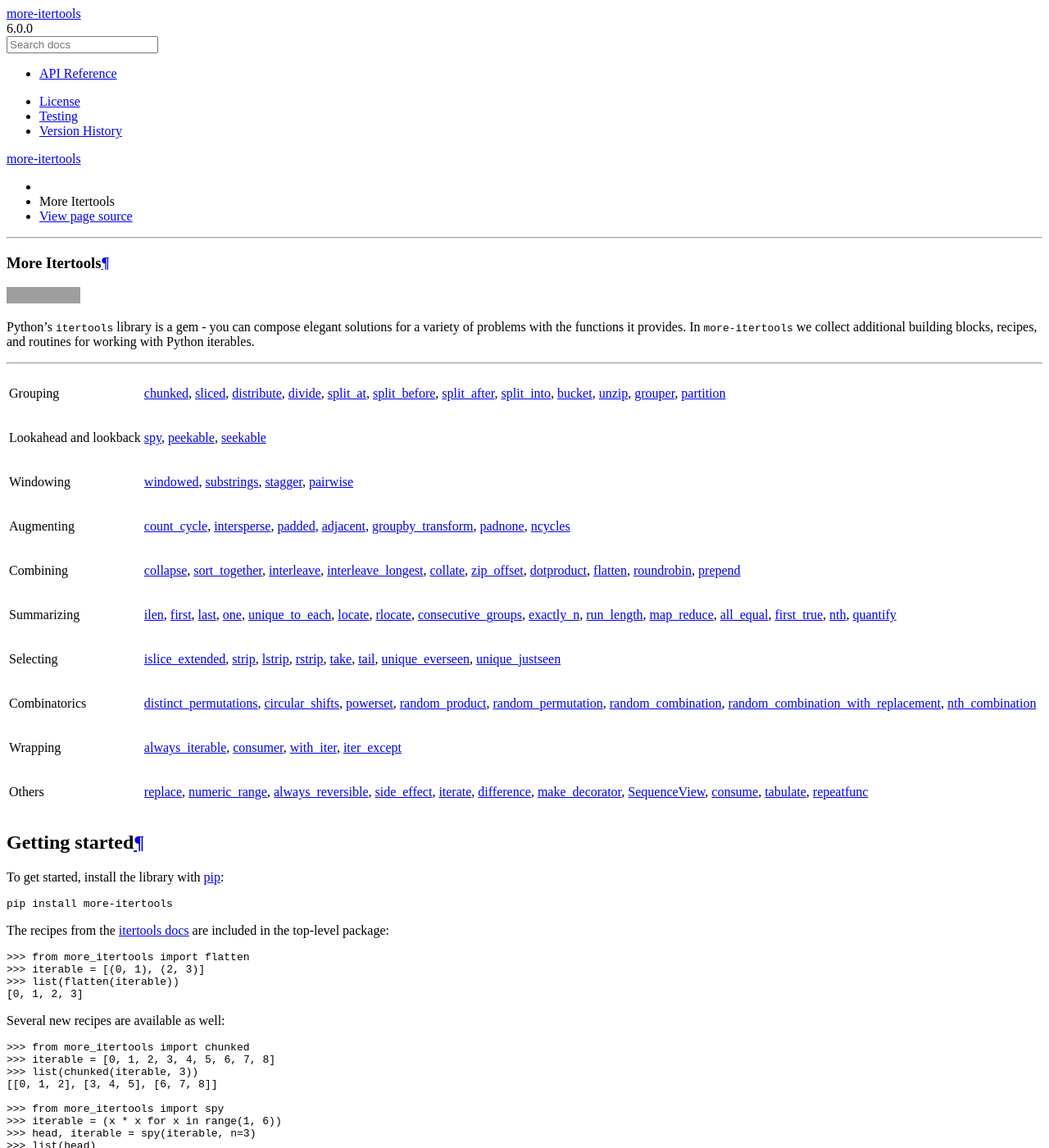
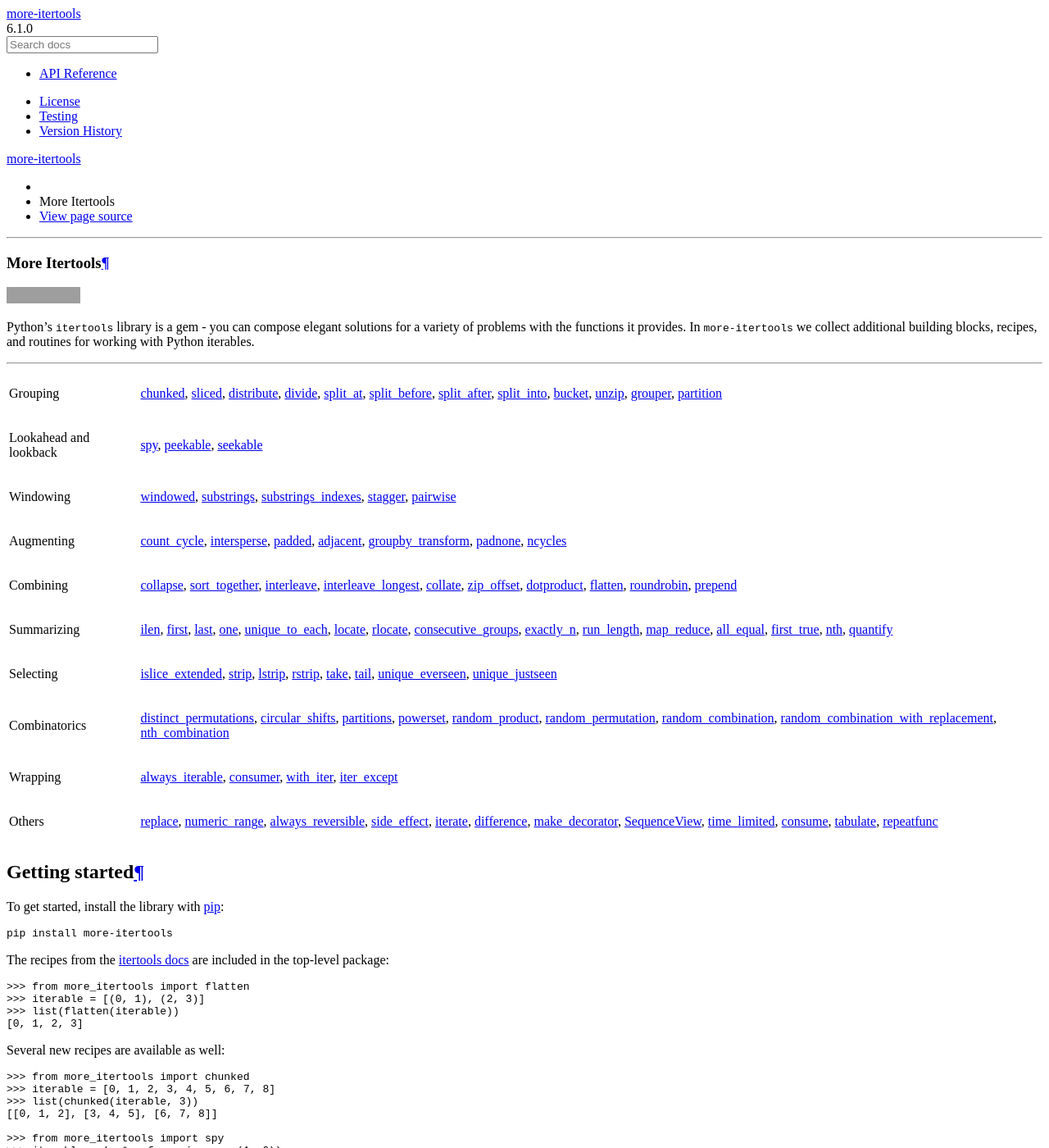
Before and after one commit to more-itertools/more-itertools, a Sphinx documentation site: the page built from docs/index.rst, in a window 1280 px wide and 1400 px high. Shown: the whole window at 82% size. Built offline with Sphinx 7.4.7 and the Read the Docs theme 2.0.0, drawn with Linux system fonts in a browser that asks for light colours; grey boxes are pictures that could not be loaded.

Commit message:
Updates for 6.1.0

```diff
--- a/README.rst
+++ b/README.rst
@@ -32,6 +32,7 @@
 +------------------------+----------------------------------------------------------------------------------------------------------------------------------------------------------------------------------------------------------------------+
 | Windowing              | `windowed <https://more-itertools.readthedocs.io/en/stable/api.html#more_itertools.windowed>`_,                                                                                                                      |
 |                        | `substrings <https://more-itertools.readthedocs.io/en/stable/api.html#more_itertools.substrings>`_,                                                                                                                  |
+|                        | `substrings_indexes <https://more-itertools.readthedocs.io/en/stable/api.html#more_itertools.substrings_indexes>`_,                                                                                                  |
 |                        | `stagger <https://more-itertools.readthedocs.io/en/stable/api.html#more_itertools.stagger>`_,                                                                                                                        |
 |                        | `pairwise <https://more-itertools.readthedocs.io/en/stable/api.html#more_itertools.pairwise>`_                                                                                                                       |
 +------------------------+----------------------------------------------------------------------------------------------------------------------------------------------------------------------------------------------------------------------+
@@ -81,6 +82,7 @@
 +------------------------+----------------------------------------------------------------------------------------------------------------------------------------------------------------------------------------------------------------------+
 | Combinatorics          | `distinct_permutations <https://more-itertools.readthedocs.io/en/stable/api.html#more_itertools.distinct_permutations>`_,                                                                                            |
 |                        | `circular_shifts <https://more-itertools.readthedocs.io/en/stable/api.html#more_itertools.circular_shifts>`_,                                                                                                        |
+|                        | `partitions <https://more-itertools.readthedocs.io/en/stable/api.html#more_itertools.partitions>`_,                                                                                                                  |
 |                        | `powerset <https://more-itertools.readthedocs.io/en/stable/api.html#more_itertools.powerset>`_,                                                                                                                      |
 |                        | `random_product <https://more-itertools.readthedocs.io/en/stable/api.html#more_itertools.random_product>`_,                                                                                                          |
 |                        | `random_permutation <https://more-itertools.readthedocs.io/en/stable/api.html#more_itertools.random_permutation>`_,                                                                                                  |
@@ -101,6 +103,7 @@
 |                        | `difference <https://more-itertools.readthedocs.io/en/stable/api.html#more_itertools.difference>`_,                                                                                                                  |
 |                        | `make_decorator <https://more-itertools.readthedocs.io/en/stable/api.html#more_itertools.make_decorator>`_,                                                                                                          |
 |                        | `SequenceView <https://more-itertools.readthedocs.io/en/stable/api.html#more_itertools.SequenceView>`_,                                                                                                              |
+|                        | `time_limited <https://more-itertools.readthedocs.io/en/stable/api.html#more_itertools.time_limited>`_,                                                                                                              |
 |                        | `consume <https://more-itertools.readthedocs.io/en/stable/api.html#more_itertools.consume>`_,                                                                                                                        |
 |                        | `tabulate <https://more-itertools.readthedocs.io/en/stable/api.html#more_itertools.tabulate>`_,                                                                                                                      |
 |                        | `repeatfunc <https://more-itertools.readthedocs.io/en/stable/api.html#more_itertools.repeatfunc>`_                                                                                                                   |
--- a/docs/conf.py
+++ b/docs/conf.py
@@ -50,7 +50,7 @@
 # built documents.
 #
 # The short X.Y version.
-version = '6.0.0'
+version = '6.1.0'
 # The full version, including alpha/beta/rc tags.
 release = version
 
--- a/setup.py
+++ b/setup.py
@@ -22,7 +22,7 @@
 
 setup(
     name='more-itertools',
-    version='6.0.0',
+    version='6.1.0',
     description='More routines for operating on iterables, beyond itertools',
     long_description=get_long_description(),
     author='Erik Rose',
```
Also changed, not shown: docs/versions.rst (+11 -0 lines).
